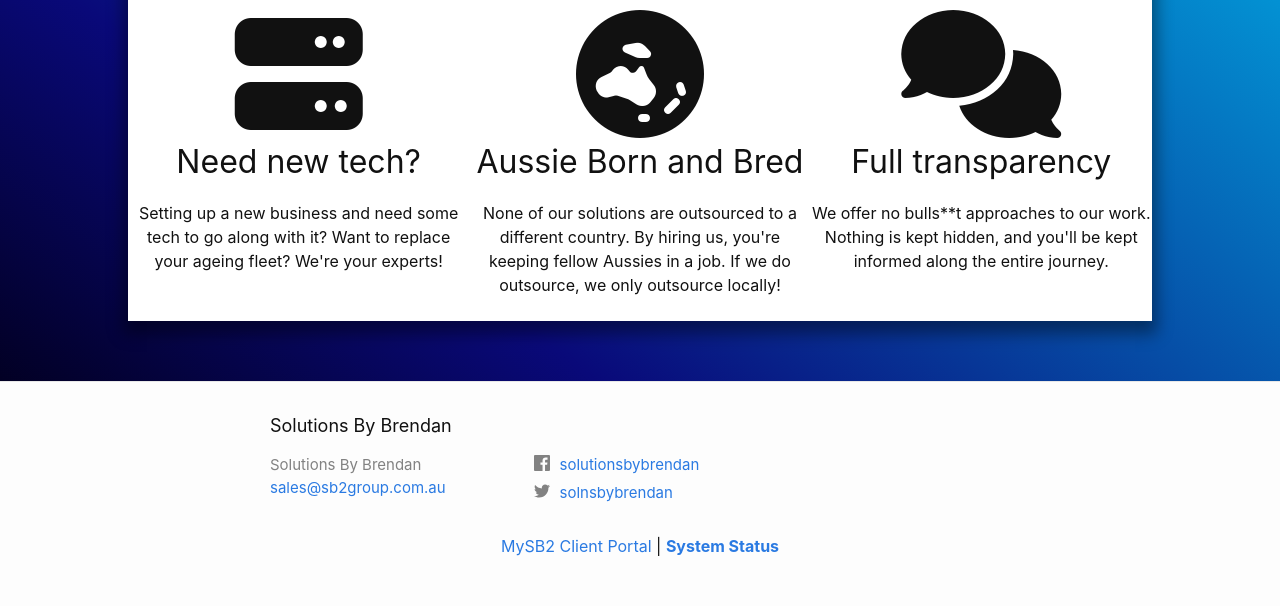
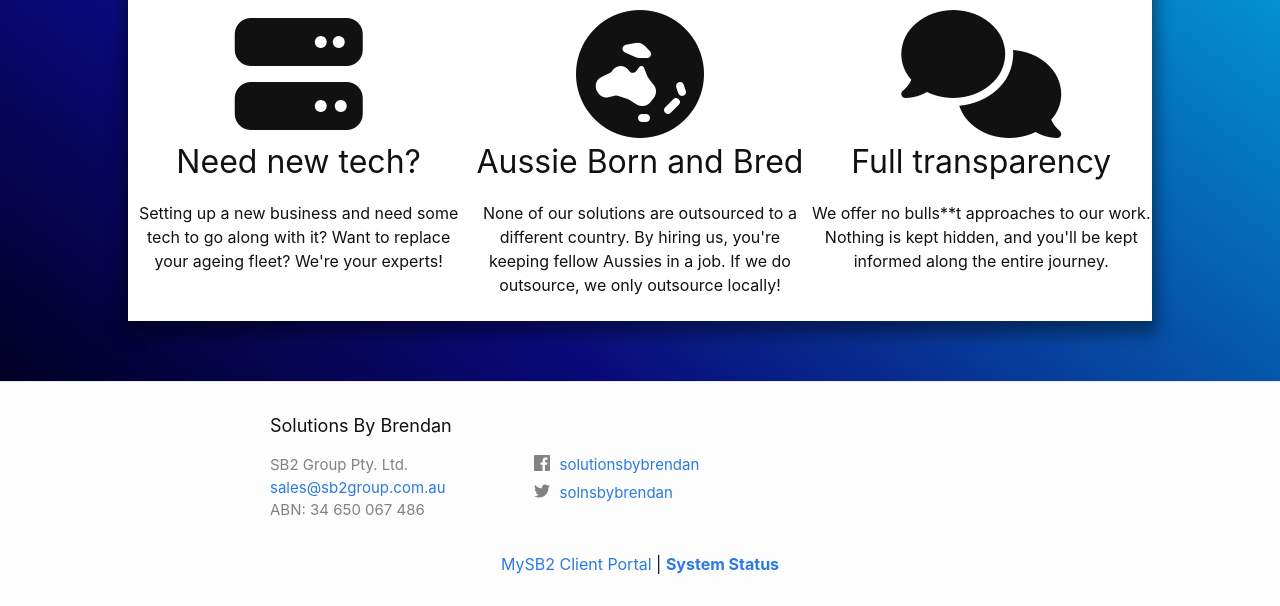
Before and after one commit to iKill101/sb2-grp, a Jekyll site: the page built from index.markdown, in a window 1280 px wide. Shown: the part 517-1123 px from the top of the page. Built offline with Jekyll 4.4.1, drawn with Linux system fonts in a browser that asks for light colours; nearby versions of some CDN libraries.

Commit message:
added footer elements

```diff
--- a/_config.yml
+++ b/_config.yml
@@ -20,6 +20,8 @@
 
 title: Solutions By Brendan
 email: sales@sb2group.com.au
+abn: 34 650 067 486
+business_name: SB2 Group Pty. Ltd.
 description: >- # this means to ignore newlines until "baseurl:"
   A forward thinking digital solutions agency!
 baseurl: "/" # the subpath of your site, e.g. /blog
--- a/_includes/footer.html
+++ b/_includes/footer.html
@@ -12,11 +12,14 @@
             {%- if site.author -%}
               {{ site.author | escape }}
             {%- else -%}
-              {{ site.title | escape }}
+              {{ site.business_name | escape }}
             {%- endif -%}
             </li>
             {%- if site.email -%}
             <li><a class="u-email" href="mailto:{{ site.email }}">{{ site.email }}</a></li>
+            {%- endif -%}
+            {%- if site.abn -%}
+            <li>ABN: {{ site.abn }}</li>
             {%- endif -%}
         </ul>
       </div>
```
